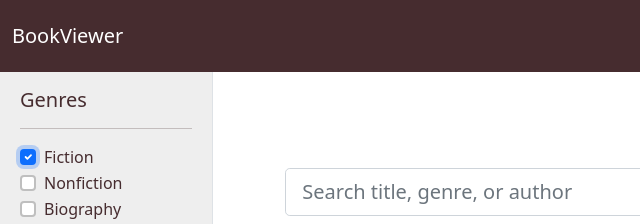
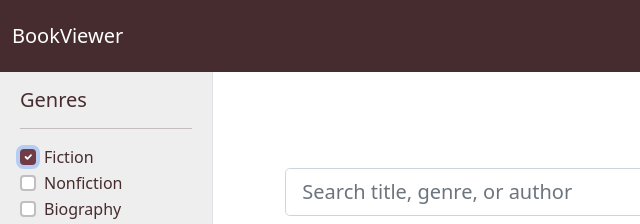
Before and after one commit to stojanovski-stefan/CSE-385-Final-Project, a website: page html/index.html in a window 1280 px wide. Both pictures are taken after a click on the checkbox 28 px from the left and 157 px from the top of the page. Shown: the top 224 px of the page, 0-640 px from the left. Drawn offline with nearby package versions, Linux system fonts and the light colour scheme; no server answers.

Commit message:
fix chechbox css bug

```diff
--- a/html/css/styles.css
+++ b/html/css/styles.css
@@ -26,7 +26,7 @@ aside {
   background-color: var(--dark-color);
 }
 
-#submit input[type="checkbox"]:checked {
+input[type="checkbox"]:checked {
   background-color: var(--dark-accent);
   border-color: var(--dark-accent);
 }
```
